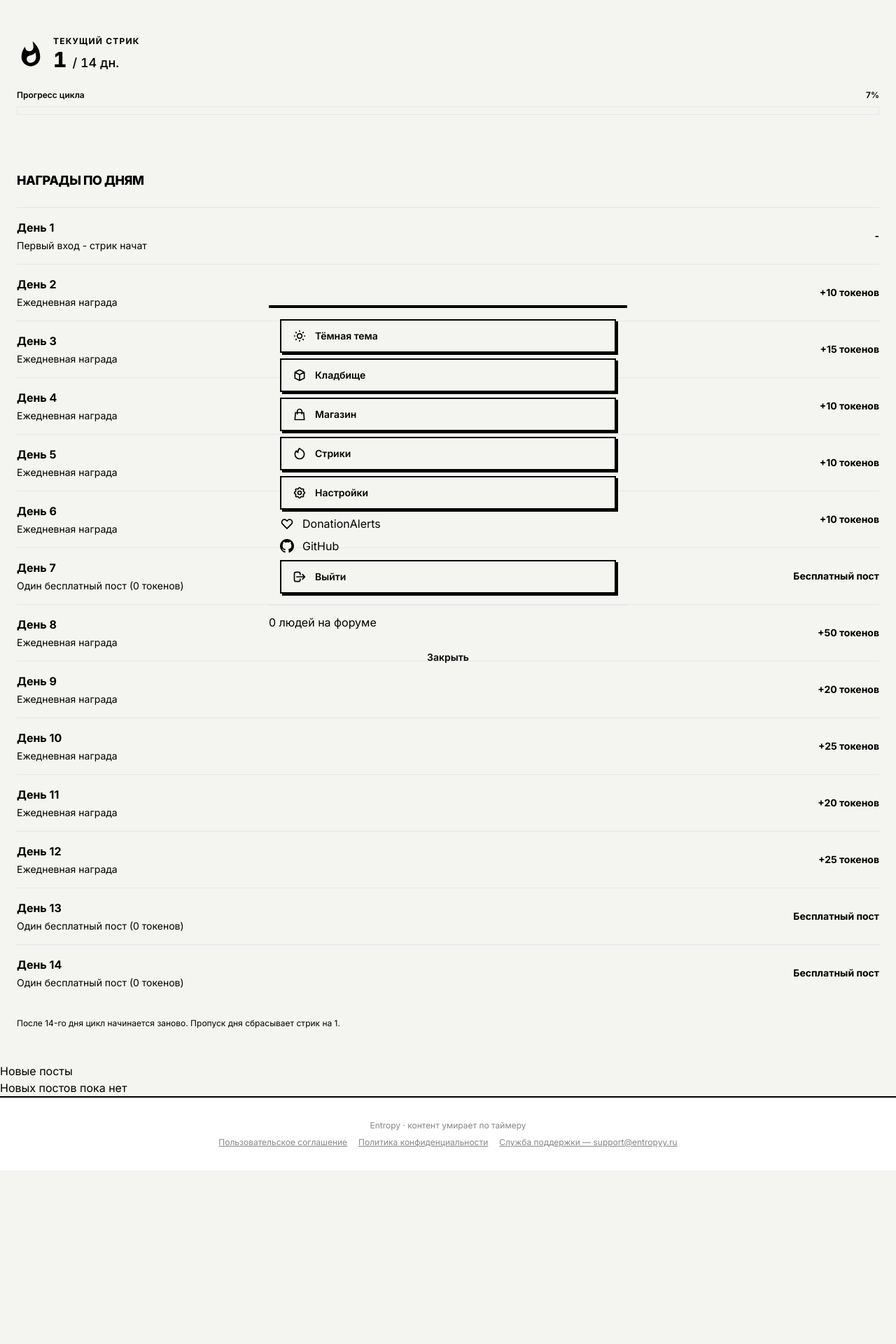
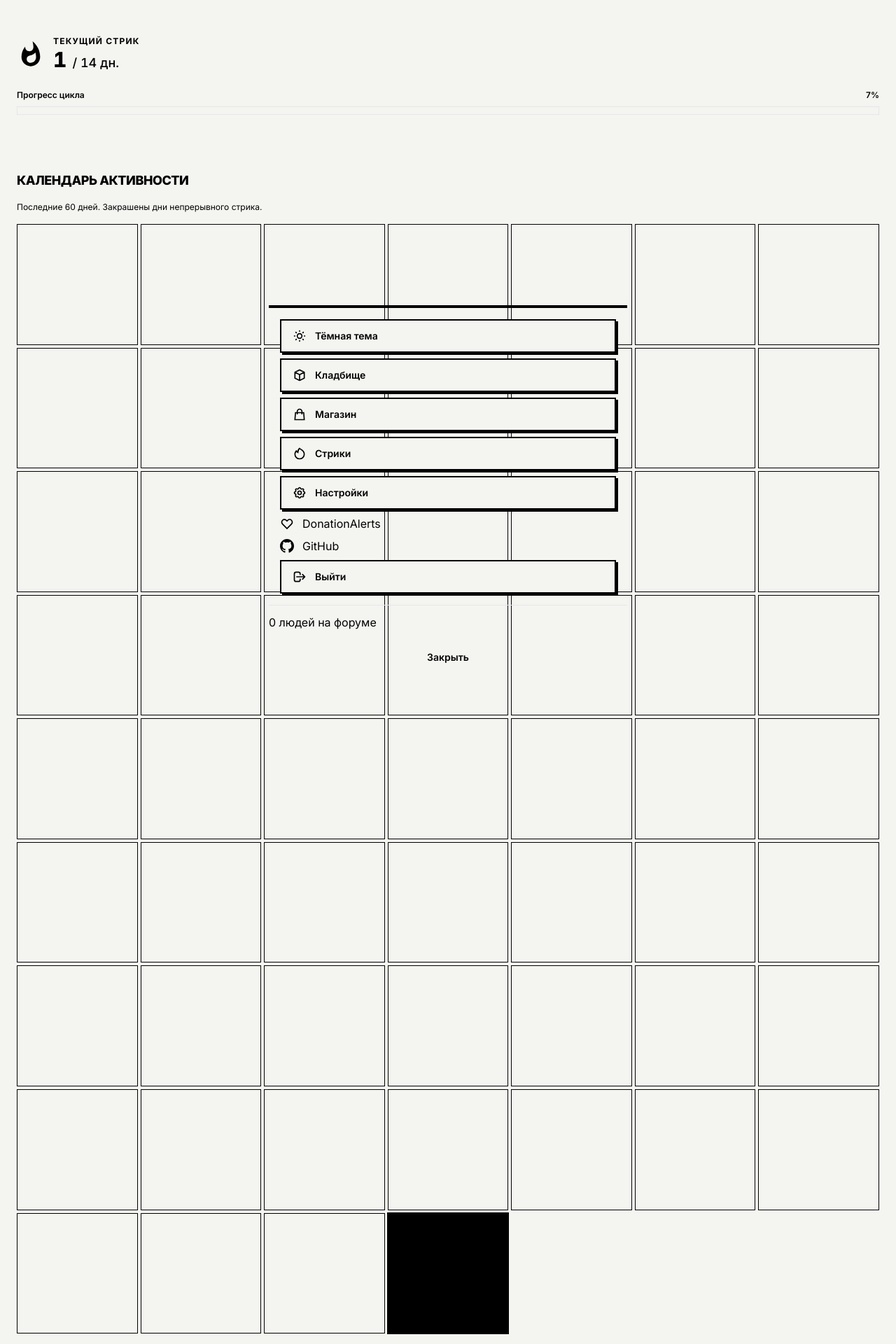
Before and after one commit to wen3x/entropy-project, a Django app: page /accounts/streaks/ in a window 1280 px wide. Shown: the part 360-2280 px from the top of the page at 70% size. Before the commit the page ends 2032 px from the top, so only its background shows below. Run offline with Django 5.2, Linux system fonts and the light colour scheme; the visitor is signed in with stand-in values (Sample User, id 1); data comes from the database, SQL or seed files in the repository; data that the repository does not hold is empty; some libraries are stand-ins or nearby versions.

Commit message:
Ластовые изменения (футер и хедер поменял)

```diff
--- a/accounts/streaks.py
+++ b/accounts/streaks.py
@@ -108,10 +108,51 @@ def get_streak_page_context(user: User) -> dict:
     progress_pct = (
         min(100, int((current / STREAK_MAX_DAYS) * 100)) if current else 0
     )
+
+    # ── Календарь: последние 60 дней ──
+    today = timezone.localdate()
+    calendar_days = []
+    last_claim = user.last_streak_claim
+
+    # Вычисляем предполагаемый первый день стрика
+    # Если стрик активен, то streak дней подряд до last_claim
+    if last_claim and current > 0:
+        # Проверяем, не сломан ли стрик (last_claim + 1 день = today)
+        streak_broken = (last_claim < today - timedelta(days=1))
+    else:
+        streak_broken = True
+
+    for offset in range(60):
+        day = today - timedelta(days=59 - offset)
+        is_active = False
+        tooltip = ""
+
+        if last_claim and current > 0 and not streak_broken:
+            # Стрик активен — закрашиваем последние `current` дней
+            days_from_last_claim = (last_claim - day).days
+            if 0 <= days_from_last_claim < current:
+                is_active = True
+                tooltip = f"День стрика {current - days_from_last_claim}"
+
+        # Отмечаем день когда был заклеймлен
+        if last_claim and day == last_claim:
+            tooltip = f"Последний вход • {day:%d.%m}"
+            if current > 0:
+                is_active = True
+
+        calendar_days.append({
+            "day": day,
+            "is_active": is_active,
+            "is_today": day == today,
+            "is_future": day > today,
+            "tooltip": tooltip or day.strftime("%d.%m.%Y"),
+        })
+
     return {
         "schedule": STREAK_SCHEDULE,
         "current_streak": current,
         "progress_pct": progress_pct,
         "streak_max_days": STREAK_MAX_DAYS,
         "has_free_post": user.has_free_post,
+        "calendar_days": calendar_days,
     }
--- a/static/css/entropy-site.css
+++ b/static/css/entropy-site.css
@@ -102,3 +102,110 @@ html[data-site-theme="light"] .entropy-logo-img { filter: invert(1); }
   from { opacity: 0; transform: translateY(12px); }
   to { opacity: 1; transform: translateY(0); }
 }
+
+/* ── Death Effects (Entropy Decay) ── */
+.post-dying-shake {
+  animation: entropy-shake 0.5s ease-in-out infinite;
+}
+
+@keyframes entropy-shake {
+  0%, 100% { transform: translateX(0); }
+  20% { transform: translateX(-2px) rotate(-0.3deg); }
+  40% { transform: translateX(2px) rotate(0.3deg); }
+  60% { transform: translateX(-1px) rotate(-0.2deg); }
+  80% { transform: translateX(1px) rotate(0.2deg); }
+}
+
+.post-dying-blur {
+  filter: blur(0.6px);
+  transition: filter 0.5s ease;
+  opacity: 0.75;
+}
+
+.post-dying-blur.post-card {
+  border-color: rgba(200, 0, 0, 0.3) !important;
+}
+
+/* ── Heartbeat animation for likes ── */
+.like-heartbeat {
+  animation: heartbeat 0.45s ease-in-out;
+}
+
+@keyframes heartbeat {
+  0% { transform: scale(1); }
+  25% { transform: scale(1.35); }
+  50% { transform: scale(0.9); }
+  75% { transform: scale(1.15); }
+  100% { transform: scale(1); }
+}
+
+/* ── Streak Calendar (GitHub-style) ── */
+.streak-calendar {
+  display: grid;
+  grid-template-columns: repeat(7, 1fr);
+  gap: 4px;
+}
+
+.streak-calendar__day {
+  aspect-ratio: 1;
+  border: 1px solid var(--entropy-border);
+  display: flex;
+  align-items: center;
+  justify-content: center;
+  font-size: 0.65rem;
+  font-weight: 600;
+  position: relative;
+  transition: background 0.2s, transform 0.15s;
+}
+
+.streak-calendar__day:hover {
+  transform: scale(1.15);
+  z-index: 2;
+}
+
+.streak-calendar__day--empty {
+  border-color: transparent;
+  border: none;
+  background: transparent;
+}
+
+.streak-calendar__day--active {
+  background: var(--entropy-fg);
+  color: var(--entropy-on-accent);
+  border-color: var(--entropy-fg);
+}
+
+.streak-calendar__day--today {
+  border-width: 2px;
+  border-color: var(--entropy-fg);
+  box-shadow: 0 0 0 1px var(--entropy-fg);
+}
+
+.streak-calendar__day--future {
+  opacity: 0.2;
+}
+
+.streak-calendar__tooltip {
+  display: none;
+  position: absolute;
+  bottom: calc(100% + 6px);
+  left: 50%;
+  transform: translateX(-50%);
+  white-space: nowrap;
+  background: var(--entropy-fg);
+  color: var(--entropy-on-accent);
+  font-size: 0.625rem;
+  font-weight: 600;
+  padding: 3px 6px;
+  z-index: 10;
+  pointer-events: none;
+}
+
+.streak-calendar__day:hover .streak-calendar__tooltip {
+  display: block;
+}
+
+.streak-calendar__day--active.streak-calendar__day--today {
+  border-width: 2px;
+  border-color: var(--entropy-fg);
+}
--- a/static/js/entropy-likes.js
+++ b/static/js/entropy-likes.js
@@ -32,6 +32,10 @@
     var heart = btn.querySelector('.like-heart');
     if (heart) {
       heart.setAttribute('fill', liked ? 'currentColor' : 'none');
+      // Heartbeat animation on like
+      heart.classList.remove('like-heartbeat');
+      void heart.offsetWidth; // reflow
+      heart.classList.add('like-heartbeat');
     }
     btn.setAttribute("data-liked", liked ? "true" : "false");
     btn.setAttribute("aria-pressed", liked ? "true" : "false");
--- a/templates/500.html
+++ b/templates/500.html
@@ -30,7 +30,7 @@
   <link rel="preconnect" href="https://fonts.googleapis.com">
   <link rel="preconnect" href="https://fonts.gstatic.com" crossorigin>
   <link href="https://fonts.googleapis.com/css2?family=Inter:wght@400;500;600;700;800&display=swap" rel="stylesheet">
-  <link rel="stylesheet" href="{% static 'css/entropy-site.css' %}?v=10">
+  <link rel="stylesheet" href="{% static 'css/entropy-site.css' %}?v=11">
   <style>
     body {
       min-height: 100vh;
--- a/templates/accounts/streaks.html
+++ b/templates/accounts/streaks.html
@@ -34,6 +34,25 @@
     </div>
   </section>
 
+  {# ── Календарь стриков (GitHub-style) ── #}
+  <section class="entropy-card mb-8 p-6">
+    <h2 class="text-lg font-extrabold uppercase tracking-tight mb-4">Календарь активности</h2>
+    <p class="text-xs entropy-text-faint mb-4">Последние 60 дней. Закрашены дни непрерывного стрика.</p>
+    <div class="streak-calendar">
+      {% for cd in calendar_days %}
+        <div class="streak-calendar__day
+          {% if cd.is_future %}streak-calendar__day--future{% endif %}
+          {% if cd.is_active and not cd.is_future %}streak-calendar__day--active{% endif %}
+          {% if cd.is_today %}streak-calendar__day--today{% endif %}
+        ">
+          {% if cd.is_active and not cd.is_future %}
+            <span class="streak-calendar__tooltip">{{ cd.tooltip }}</span>
+          {% endif %}
+        </div>
+      {% endfor %}
+    </div>
+  </section>
+
   <section class="entropy-card p-6">
     <h2 class="text-lg font-extrabold uppercase tracking-tight">Награды по дням</h2>
     <ul class="mt-6 space-y-0 divide-y entropy-divide border-t entropy-border">
--- a/templates/base.html
+++ b/templates/base.html
@@ -53,7 +53,7 @@
   <link rel="preconnect" href="https://fonts.googleapis.com">
   <link rel="preconnect" href="https://fonts.gstatic.com" crossorigin>
   <link href="https://fonts.googleapis.com/css2?family=Inter:wght@400;500;600;700;800&display=swap" rel="stylesheet">
-  <link rel="stylesheet" href="{% static 'css/entropy-site.css' %}?v=10">
+  <link rel="stylesheet" href="{% static 'css/entropy-site.css' %}?v=11">
   <style>
     /* ── Bottom nav (inline — только для мобильных, не зависит от CSS-файла) ── */
     @media (max-width: 767px) {
@@ -63,11 +63,14 @@
         z-index: 40;
         display: flex;
         align-items: stretch;
-        background: var(--entropy-header-bg, #ffffff);
+        background: #ffffff !important;
         border-top: 2px solid var(--entropy-border, #000000);
         box-shadow: 0 -3px 0 0 var(--entropy-border, #000000);
         padding-bottom: env(safe-area-inset-bottom, 0);
         height: 68px;
+      }
+      html[data-site-theme="dark"] .entropy-bottom-nav {
+        background: #000000 !important;
       }
       .entropy-bottom-nav__item {
         flex: 1;
@@ -101,6 +104,16 @@
         text-overflow: ellipsis;
         max-width: 100%;
       }
+    }
+
+    /* ── Header + Footer: инлайн, ПОСЛЕ Tailwind CDN, чтоб наверняка ── */
+    .entropy-header,
+    .entropy-footer {
+      background: #ffffff !important;
+    }
+    html[data-site-theme="dark"] .entropy-header,
+    html[data-site-theme="dark"] .entropy-footer {
+      background: #000000 !important;
     }
   </style>
 </head>
```
